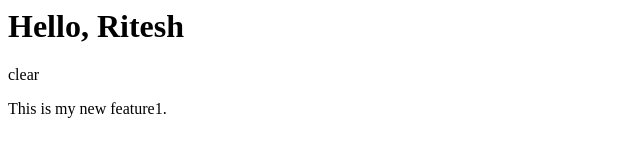
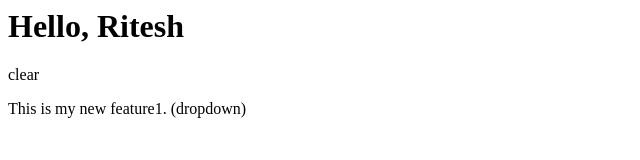
Before and after one commit to Riteshparmar15/LocalRepo, a plain HTML site: page index.html in a window 1280 px wide. Shown: the whole page, without its empty margins (0-640 px from the left). Drawn offline with Linux system fonts and the light colour scheme.

Commit message:
add dropdwon

```diff
--- a/index.html
+++ b/index.html
@@ -1,2 +1,2 @@
 <h1>Hello, Ritesh </h1>clear
-<p>This is my new feature1.</p>
+<p>This is my new feature1. (dropdown)</p>
```
